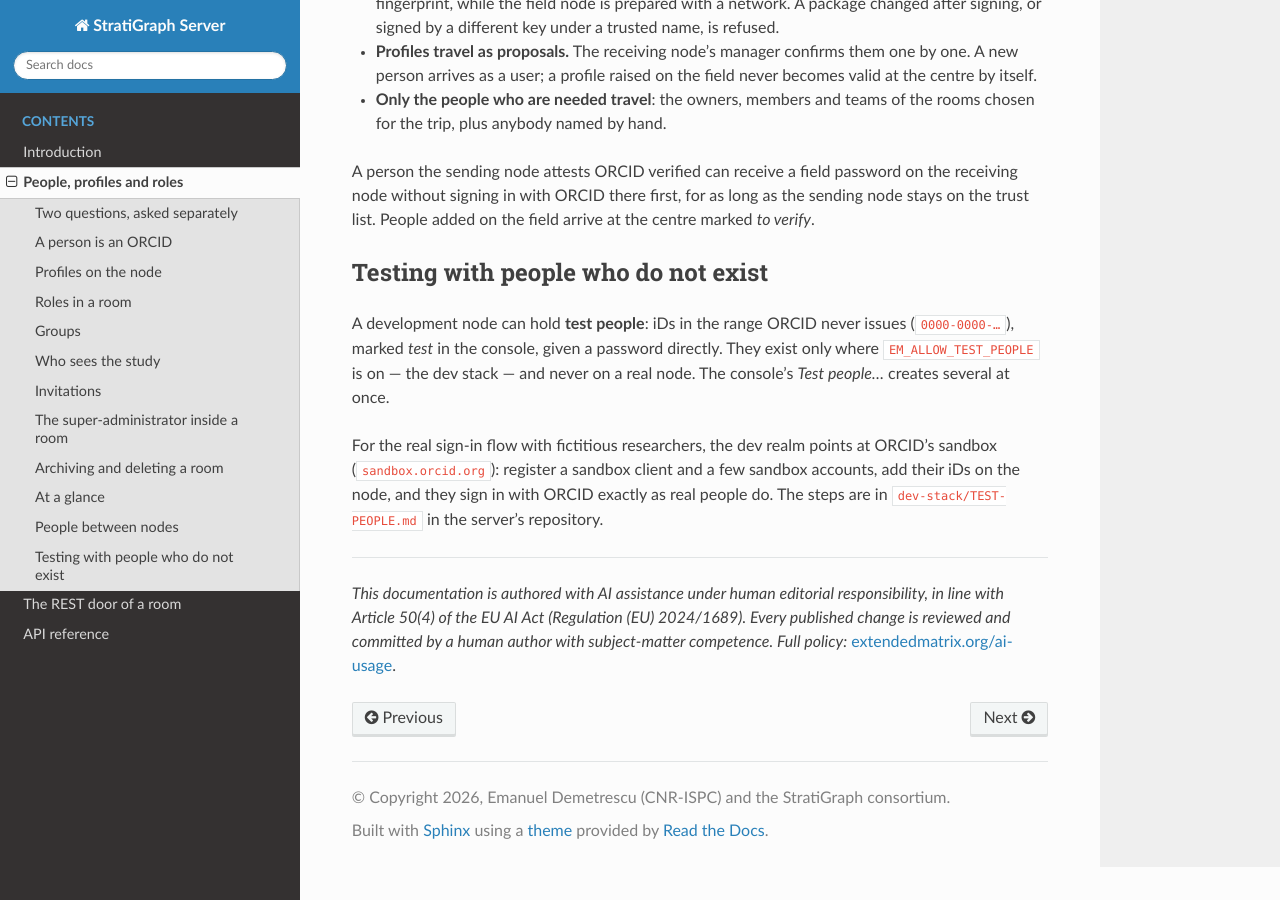
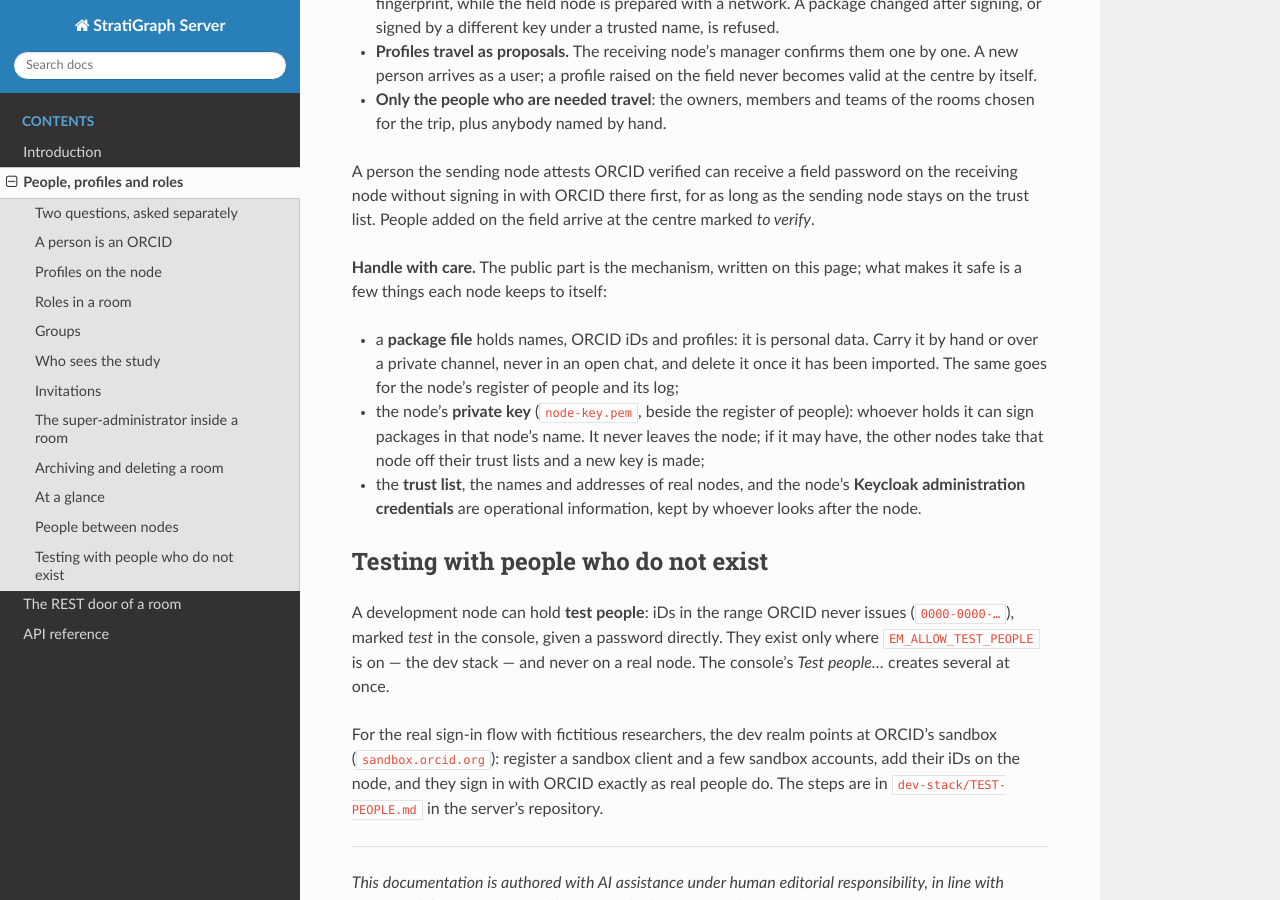
Before and after one commit to StratiGraph-ECCCH/stratigraph-server-doc, a Sphinx documentation site: the page built from docs/roles-and-users.rst, in a window 1280 px wide and 900 px high, scrolled down 4789 px. Built offline with Sphinx 7.4.7 and the Read the Docs theme 3.1.0, drawn with Linux system fonts in a browser that asks for light colours.

Commit message:
Roles and users: handle-with-care note for people transfers

```diff
--- a/docs/roles-and-users.rst
+++ b/docs/roles-and-users.rst
@@ -315,6 +315,21 @@ the receiving node without signing in with ORCID there first, for as long as the
 sending node stays on the trust list. People added on the field arrive at the
 centre marked *to verify*.
 
+**Handle with care.** The public part is the mechanism, written on this page;
+what makes it safe is a few things each node keeps to itself:
+
+* a **package file** holds names, ORCID iDs and profiles: it is personal data.
+  Carry it by hand or over a private channel, never in an open chat, and delete
+  it once it has been imported. The same goes for the node's register of people
+  and its log;
+* the node's **private key** (``node-key.pem``, beside the register of people):
+  whoever holds it can sign packages in that node's name. It never leaves the
+  node; if it may have, the other nodes take that node off their trust lists and
+  a new key is made;
+* the **trust list**, the names and addresses of real nodes, and the node's
+  **Keycloak administration credentials** are operational information, kept by
+  whoever looks after the node.
+
 Testing with people who do not exist
 ------------------------------------
 
```
